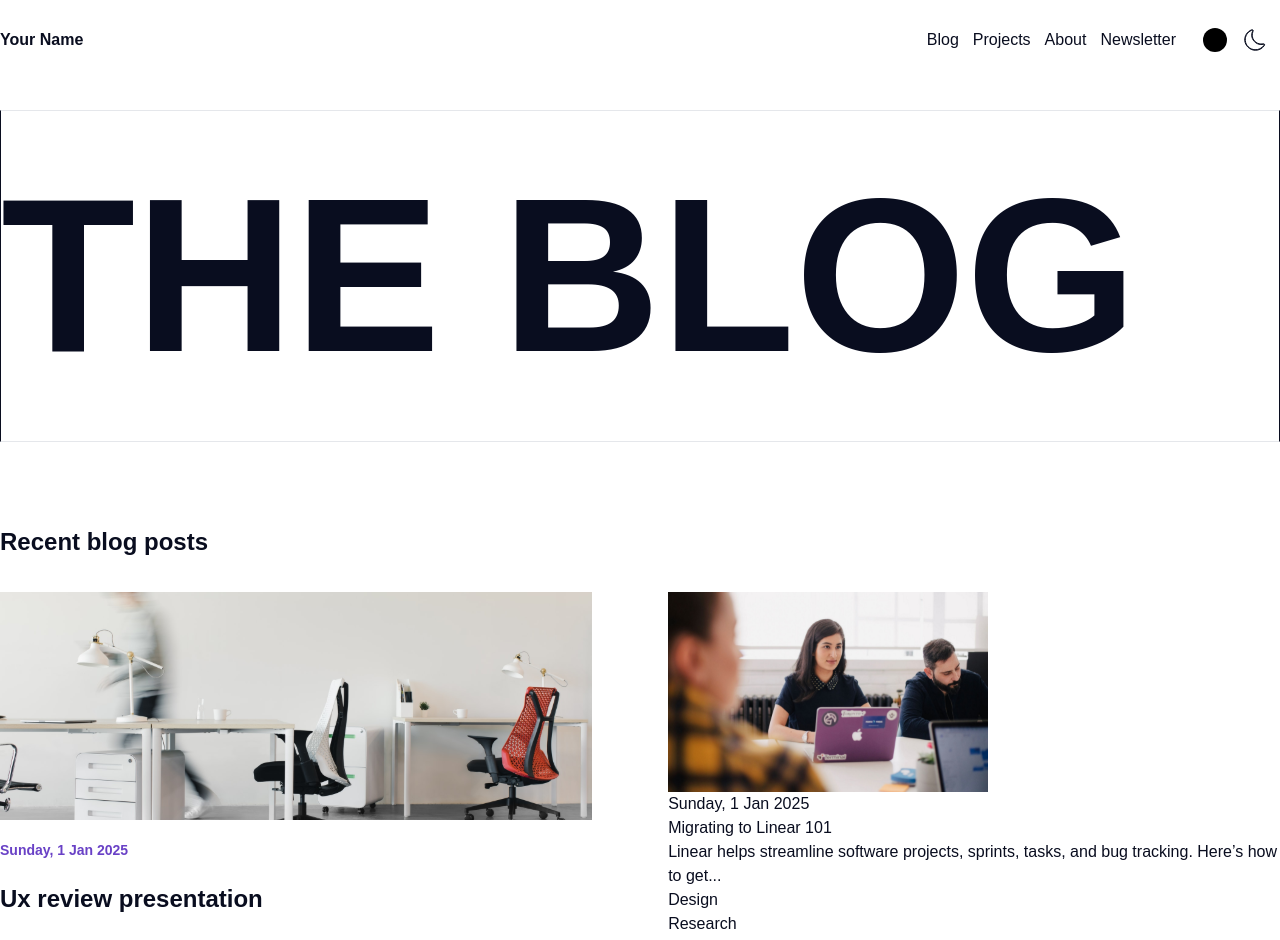
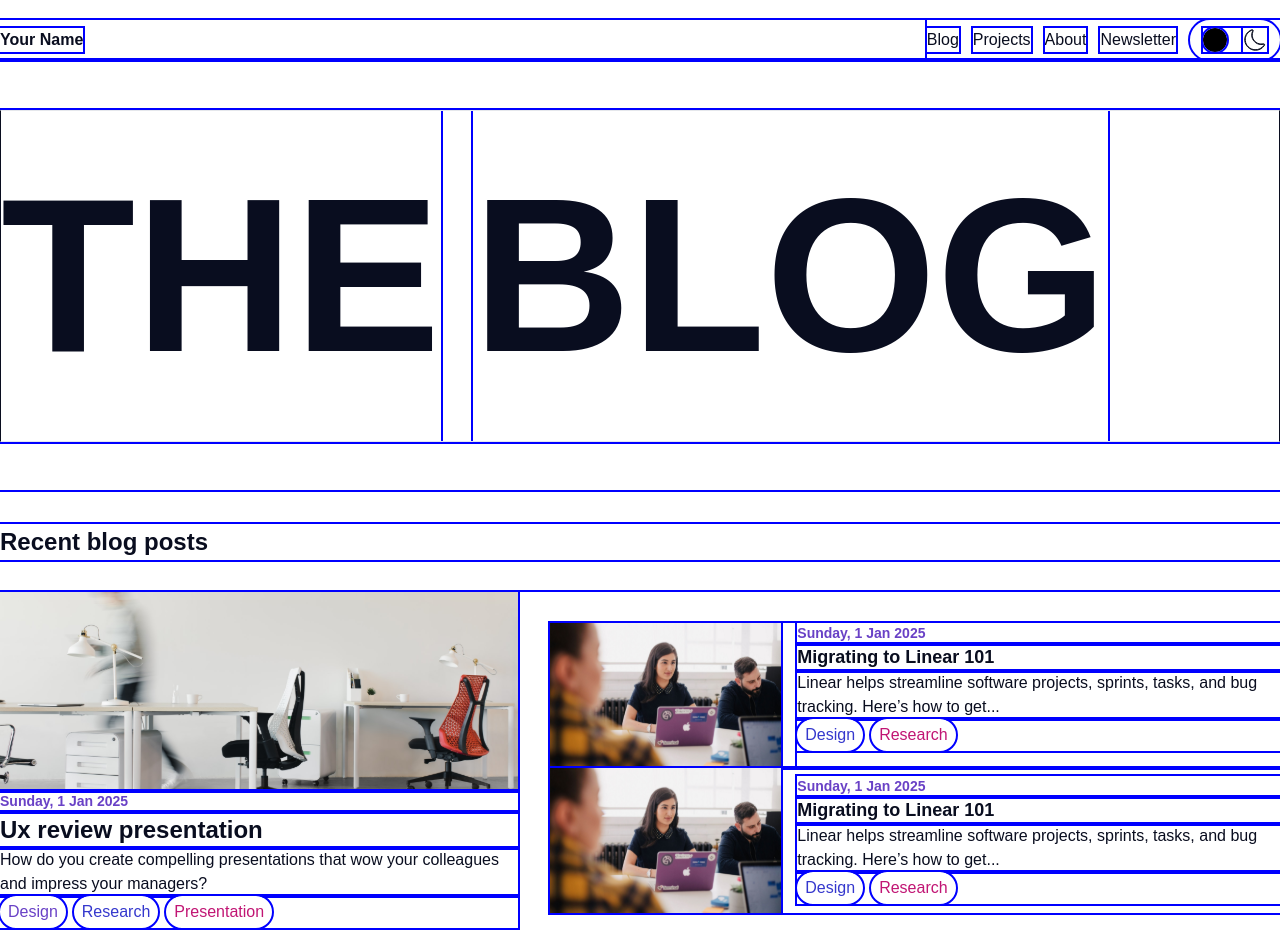
Before and after one commit to 120lennox/blog-frontend, a Next.js app in the folder blog/: page / in a window 1280 px wide. Shown: the top 940 px of the page. Built offline with nearby package versions, Linux system fonts and the light colour scheme.

Commit message:
styling margins and sizes of recent posts

```diff
--- a/blog/app/components/recentPosts.tsx
+++ b/blog/app/components/recentPosts.tsx
@@ -5,8 +5,8 @@ export default function RecentPost(){
     return <div className="">
         <div>
             <div className="text-[24px] font-semibold my-[32px]">Recent blog posts</div>
-            <div className="flex flex-row gap-4">
-                <div className="min-h-[432] flex flex-col space-y-5">
+            <div className="flex flex-row gap-8 items-center">
+                <div className="min-h-[432] flex flex-col mb-4">
                     <div>
                         <Image
                             src="/Image_svg.svg"
@@ -17,15 +17,34 @@ export default function RecentPost(){
                     </div>
                     <div className="text-[#6941C6] font-semibold text-[14px]">Sunday, 1 Jan 2025</div>
                     <div className="font-semibold text-[24px]">Ux review presentation</div>
-                    <div>How do you create compelling presentations that wow your colleagues and impress your managers?</div>
-                    <div>
-                        <div>Design</div>
-                        <div>Research</div>
-                        <div>Presentation</div>
+                    <div className="font-medium text-[16px]">How do you create compelling presentations that wow your colleagues and impress your managers?</div>
+                    <div className="flex flex-row space-x-2">
+                        <div className="bg-white text-[#6941C6] rounded-full px-2 py-1 font-medium ">Design</div>
+                        <div className="bg-white text-[#3538CD] rounded-full px-2 py-1 font-medium ">Research</div>
+                        <div className="bg-white text-[#C11574] rounded-full px-2 py-1 font-medium ">Presentation</div>
                     </div>
                 </div>
-                <div>
-                    <div>
+                <div className="min-h-[432] flex flex-col items-center">
+                    <div className="flex flex-row space-x-4">
+                        <div className="">
+                            <Image
+                                src="/card_svg.svg"
+                                alt="test 2"
+                                width={320}
+                                height={432}
+                            />
+                        </div>
+                        <div className="flex flex-col">
+                            <div className="text-[#6941C6] font-semibold text-[14px]">Sunday, 1 Jan 2025</div>
+                            <div className="font-semibold text-[18px]">Migrating to Linear 101</div>
+                            <div className="font-medium text-[16]">Linear helps streamline software projects, sprints, tasks, and bug tracking. Here’s how to get...</div>
+                            <div className="flex flex-row space-x-2">
+                                <div className="bg-white text-[#3538CD] rounded-full px-2 py-1 font-medium ">Design</div>
+                                <div className="bg-white text-[#C11574] rounded-full px-2 py-1 font-medium ">Research</div>
+                            </div>
+                        </div>
+                    </div>
+                    <div className="flex flex-row space-x-4 items-center">
                         <div>
                             <Image
                                 src="/card_svg.svg"
@@ -34,13 +53,13 @@ export default function RecentPost(){
                                 height={200}
                             />
                         </div>
-                        <div>
-                            <div>Sunday, 1 Jan 2025</div>
-                            <div>Migrating to Linear 101</div>
-                            <div>Linear helps streamline software projects, sprints, tasks, and bug tracking. Here’s how to get...</div>
-                            <div>
-                                <div>Design</div>
-                                <div>Research</div>
+                        <div className="flex flex-col">
+                            <div className="text-[#6941C6] font-semibold text-[14px]">Sunday, 1 Jan 2025</div>
+                            <div className="font-semibold text-[18px]">Migrating to Linear 101</div>
+                            <div className="font-medium text-[16]">Linear helps streamline software projects, sprints, tasks, and bug tracking. Here’s how to get...</div>
+                            <div className="flex flex-row space-x-2">
+                                <div className="bg-white text-[#3538CD] rounded-full px-2 py-1 font-medium ">Design</div>
+                                <div className="bg-white text-[#C11574] rounded-full px-2 py-1 font-medium ">Research</div>
                             </div>
                         </div>
                     </div>
--- a/blog/app/globals.css
+++ b/blog/app/globals.css
@@ -22,6 +22,6 @@ body {
   font-family: Arial, Helvetica, sans-serif;
 }
 
-/* *{
+*{
   outline: 2px solid blue;
-} */
+}
--- a/blog/app/page.tsx
+++ b/blog/app/page.tsx
@@ -4,7 +4,10 @@ export default function Home() {
   return <div className="flex flex-col">
         <div className="my-[50px]">
           <div className="w-full h-[295] overflow-hidden border border-r-[#090D1F] border-l-[#090D1F] flex items-center">
-            <div className=" text-[219.9px] font-bold">THE BLOG</div>
+            <div className="flex flex-row space-x-8 justify-center items-center">
+              <div className="font-bold text-[219.8px]">THE</div>
+              <div className="font-bold text-[219.8px]">BLOG</div>
+            </div>
           </div>
         </div>
         <div>
```
